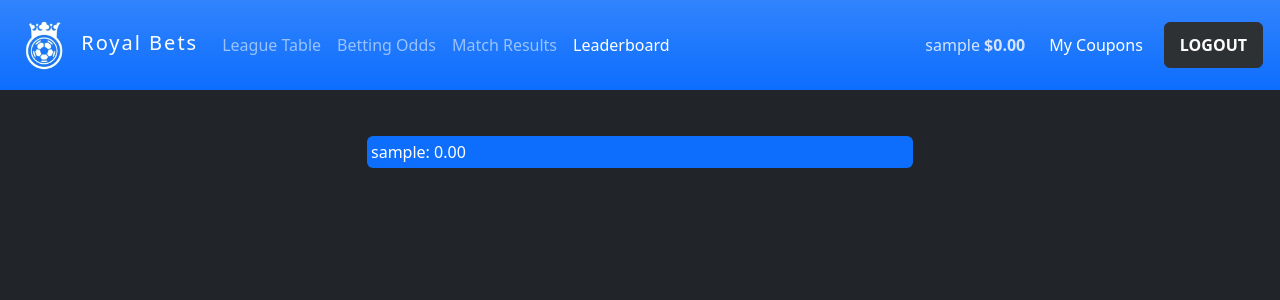
After one commit to sowinskipatryk/Betting-Site-Django, a Django app: page /leaderboard/ in a window 1280 px wide. The commit adds this page. Shown: the top 300 px of the page. Run offline with Django 4.2, Linux system fonts and the light colour scheme; the visitor is signed in with stand-in values (Sample User, id 1); data comes from the database, SQL or seed files in the repository.

```diff
--- a/royalbetsproject/royalbetsapp/models.py
+++ b/royalbetsproject/royalbetsapp/models.py
@@ -141,6 +141,7 @@ class ExtendedUser(models.Model):
     balance = models.FloatField(default=0.00)
     avatar = models.ImageField(upload_to='profile_pics', null=True, blank=True)
     coupons = models.ManyToManyField(Coupon, blank=True)
+    overall = models.FloatField(default=0.00)
 
     def __str__(self):
         return self.user.username
--- a/royalbetsproject/royalbetsapp/templates/base.html
+++ b/royalbetsproject/royalbetsapp/templates/base.html
@@ -25,16 +25,16 @@
                 <div class="collapse navbar-collapse" id="navbarNav">
                   <ul class="navbar-nav">
                     <li class="nav-item">
-                      <a class="nav-link active" aria-current="page" href="{% url 'table' %}">League Table</a>
+                      <a class="nav-link" aria-current="page" href="{% url 'table' %}">League Table</a>
                     </li>
                       <li class="nav-item">
-                        <a class="nav-link active" aria-current="page" href="{% url 'odds' %}">Betting Odds</a>
+                        <a class="nav-link" aria-current="page" href="{% url 'odds' %}">Betting Odds</a>
                       </li>
                       <li class="nav-item">
-                        <a class="nav-link active" aria-current="page" href="{% url 'results' %}">Match Results</a>
+                        <a class="nav-link" aria-current="page" href="{% url 'results' %}">Match Results</a>
                       </li>
                       <li class="nav-item">
-                        <a class="nav-link disabled" aria-current="page" href="#">Leaderboard</a>
+                        <a class="nav-link" aria-current="page" href="{% url 'leaderboard' %}">Leaderboard</a>
                       </li>
                     </ul>
                 </div>
@@ -47,7 +47,7 @@
               <span class="navbar-text me-2">
                   {{ext_user}} <strong id="accountBalance">${{ ext_user.balance|floatformat:2 }}</strong>
               </span>
-              <a class="nav-link text-white" aria-current="page" href="{% url 'coupons' %}">My Coupons</a>
+              <a class="nav-link text-white" id="myCoupons" aria-current="page" href="{% url 'coupons' %}">My Coupons</a>
               <a href="{% url 'logout' %}" id="logout-button" class="btn navbtn">LOGOUT</a>
               {% endif %}
           </div>
@@ -55,6 +55,7 @@
         <script>
             var accBalance = JSON.parse('{{ ext_user.balance|floatformat:2 }}');
         </script>
+        <script src="{% static 'js/setactivepage.js' %}"></script>
         <div class="container">
             {% block content %}
             {% endblock content %}
--- /dev/null
+++ b/royalbetsproject/royalbetsapp/templates/leaderboard.html
@@ -0,0 +1,15 @@
+{% extends 'base.html' %}
+{% load static %}
+{% block title %}Coupons{% endblock title %}
+{% block content %}
+
+<div style="padding-top: 120px;"></div>
+<div class="container">
+    {% for user in users %}
+        <div class="item mx-auto col-lg-6 bg-primary rounded p-1 m-3">
+            <span class="text-white">{{user}}: {{user.overall|floatformat:2}}</span>
+        </div>
+    {% endfor %}
+</div>
+
+{% endblock content %}
--- a/royalbetsproject/royalbetsapp/templates/odds.html
+++ b/royalbetsproject/royalbetsapp/templates/odds.html
@@ -59,7 +59,7 @@
                                 <div>Odds:<span id="betOdds" class="ms-1 bolder"></span></div>
                                 <div>Prize:<span id="betPrize" class="ms-1 bolder"></span></div>
                         </div>
-                    <input type="submit" value="Place Bet" id="placeBetButton" class="btn btn-danger d-none">
+                    <input type="submit" value="Place Bet" id="placeBetButton" class="btn btn-primary d-none">
                     </div>
                     </form>
                 {% endif %}
--- a/royalbetsproject/royalbetsapp/urls.py
+++ b/royalbetsproject/royalbetsapp/urls.py
@@ -13,7 +13,8 @@ urlpatterns = [
     path('login/', views.login_view, name='login'),
     path('logout/', views.logout_view, name='logout'),
     path('coupon_submit/', views.coupon_submit, name='coupon_submit'),
-    path('coupons/', views.coupon_history, name='coupons')
+    path('coupons/', views.coupon_history, name='coupons'),
+    path('leaderboard/', views.leaderboard, name='leaderboard')
 ]
 
 urlpatterns += static(settings.MEDIA_URL, document_root=settings.MEDIA_ROOT)
--- a/royalbetsproject/royalbetsapp/views.py
+++ b/royalbetsproject/royalbetsapp/views.py
@@ -186,12 +186,30 @@ def coupon_history(request):
                 bet.save()
                 bet_outcomes.append(bet.outcome)
 
+        ext_user = ExtendedUser.objects.get(user=coup.creator)
         if 2 in bet_outcomes:
             coup.outcome = 2
+            coup.prize = 0
+            ext_user.overall -= coup.stake
         elif bet_outcomes and not 0 in bet_outcomes:
             coup.outcome = 1
+            ext_user.overall += (coup.prize - coup.stake)
         coup.save()
+        ext_user.save()
 
     coupons = Coupon.objects.filter(creator=request.user).order_by('-create_date')
-    context = {'coupons': coupons, 'types': COUPON_TYPES}
+    coupon_data = []
+    for coupon in coupons:
+        bet_data = []
+        bets = Bet.objects.filter(coupon=coupon)
+        for bet in bets:
+            bet_data.append({'fixture': bet.fixture, 'pick': bet.pick, 'outcome': bet.outcome})
+        coupon_data.append({'coupon_details': coupon, 'bets_details': bet_data})
+    context = {'coupons': coupon_data, 'types': COUPON_TYPES}
     return render(request, 'coupons.html', context)
+
+
+def leaderboard(request):
+    users = ExtendedUser.objects.all().order_by('-overall')
+    context = {'users': users}
+    return render(request, 'leaderboard.html', context)
--- a/royalbetsproject/static/css/style.css
+++ b/royalbetsproject/static/css/style.css
@@ -3,23 +3,12 @@
     display: inline-block;
 }
 
-.bet
-{
-    background-color: rgb(44,48,52);
-}
-
-.betDetails
-{
-    background-color: #565656;
-}
-
-
-.result
+.result, .bet, .coupon
 {
     background-color: rgb(28 32 36);
 }
 
-.resultDetails
+.resultDetails, .betDetails
 {
     background-color: rgb(51 58 64);
 }
@@ -30,7 +19,7 @@ div#betbuilder
     min-height:30px;
     border-radius: 5px;
     margin-left: 10px;
-    background-color: #0067ff;
+    background-color: #537cc7;
     padding-bottom: 10px;
     position: sticky;
     top: 120px;
@@ -116,6 +105,7 @@ div.betPick {
     background-color: #5d5c5c;
     margin-left: auto;
     margin-right: auto;
+    overflow: hidden;
 }
 
 #betContent {
@@ -171,3 +161,8 @@ label[for="stakeInput"]
     font-size: 0.75rem;
     padding: 0.1rem 0.2rem 0.1rem 0.2rem;
 }
+
+#myCoupons {
+    margin-left: 1rem;
+    margin-right: 1rem;
+}
--- a/royalbetsproject/static/js/betbuilder.js
+++ b/royalbetsproject/static/js/betbuilder.js
@@ -53,7 +53,7 @@ function updateCouponStruct(picks) {
           Pick: <span class='matchPickInput'>${pick}</span>
           Team: ${team}
           <strong>${odd}</strong>
-          <button type="button" class="btn btn-warning deleteBetBtn" onclick="deleteBet(${key}, ${odd}); console.log(betPicks);">X</button>
+          <button type="button" class="btn btn-danger deleteBetBtn" onclick="deleteBet(${key}, ${odd}); console.log(betPicks);">X</button>
         </div>
       `;
       string += betString
--- /dev/null
+++ b/royalbetsproject/static/js/setactivepage.js
@@ -0,0 +1,11 @@
+const currentUrl = window.location.href;
+
+const navLinks = document.querySelectorAll('.nav-link');
+
+navLinks.forEach(link => {
+  if (link.href === currentUrl) {
+    link.classList.add('active');
+  } else {
+    link.classList.remove('active');
+  }
+});
```
Also changed, not shown: royalbetsproject/royalbetsapp/templates/coupons.html (+30 -12 lines), royalbetsproject/static/css/coupons.css (added, +17 -0 lines).
